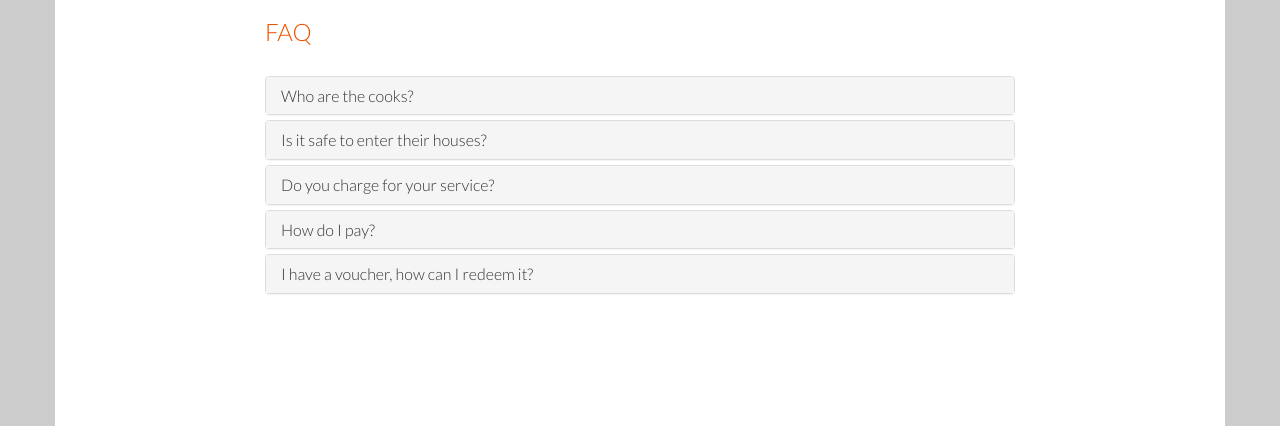
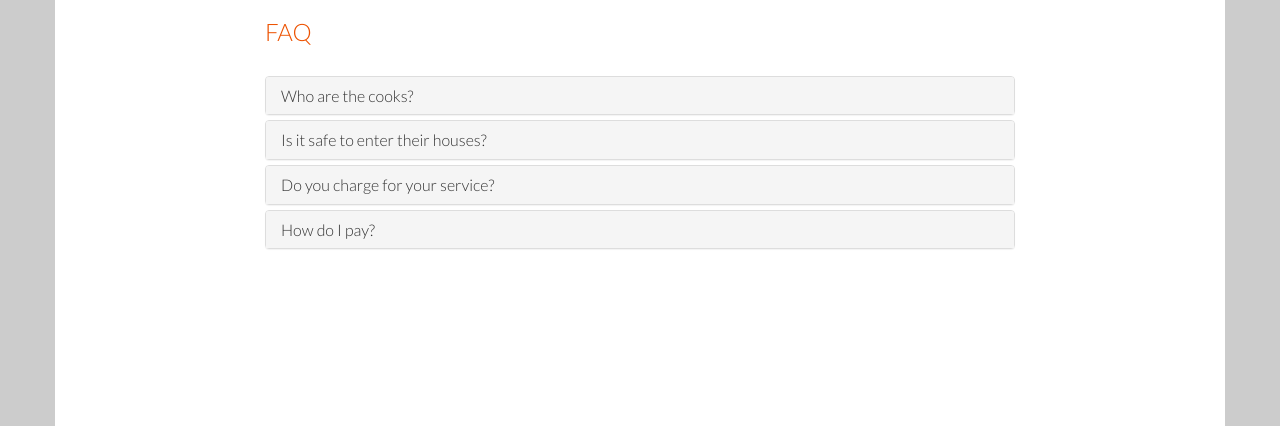
Before and after one commit to pabloportela/narda, a Django app: page /faq/ in a window 1280 px wide. Shown: the part 160-586 px from the top of the page. Run offline with Django 3.2, Linux system fonts and the light colour scheme; parts of the project's set-up code (start-up, migrations or seed data) failed here and were passed over; some libraries are stand-ins or nearby versions.

Commit message:
Improved FAQ. Had all search result item panel to be a hyperlink

```diff
--- a/templates/search/search_results_item.html
+++ b/templates/search/search_results_item.html
@@ -1,17 +1,14 @@
 {% load staticfiles %}
             <div class="row">
                 <div class="col-md-8 col-md-offset-2">
+                    <a href="{% url "kitchen_detail" meal_datetime=m.meal_datetime kitchen_slug=m.kitchen.slug number_of_guests=number_of_guests %}">
                     <div class="panel panel-default" style="border-radius: 0px;">
                         <div class="panel-body row">
                             <div class="col-md-3">
-                                <a href="{% url "kitchen_detail" meal_datetime=m.meal_datetime kitchen_slug=m.kitchen.slug number_of_guests=number_of_guests %}">
                                     <img src="/static/pictures/kitchens/{{m.kitchen.id}}/160x120/01.png" height="120" width="160"/>
-                                </a>
                             </div>
                             <div class="col-md-4">
-                                <a href="{% url "kitchen_detail" meal_datetime=m.meal_datetime kitchen_slug=m.kitchen.slug number_of_guests=number_of_guests %}">
                                     <span class="narda-orange kitchen-name">{{m.kitchen.name}}</span>
-                                </a>
                                 <br/>
                                 {{m.kitchen.summary}}
                             </div>
@@ -23,5 +20,6 @@
                             </div>
                         </div>
                     </div>
+                    </a>
                 </div>
             </div>
--- a/templates/site_info/faq.html
+++ b/templates/site_info/faq.html
@@ -40,7 +40,7 @@ Do you charge for your service?
     </div>
     <div id="collapseThree" class="panel-collapse collapse">
       <div class="panel-body">
-We charge a small reservation fee for the service. But that is deducted from the price you pay in the kitchen. So what you see from the kitchen's menu is the final proice you pay. No surprises.
+We charge a small advance payment of three euros, as a way to confirm you reservation. At the kitchen, you will pay what you consume minus three euros.
       </div>
     </div>
   </div>
@@ -52,19 +52,7 @@ How do I pay?
     </div>
     <div id="collapseFour" class="panel-collapse collapse">
       <div class="panel-body">
-You pay by credit card, information is collected by Stripe.
-      </div>
-    </div>
-  </div>
-  <div class="panel panel-default">
-    <div class="panel-heading" data-toggle="collapse" data-parent="#accordion" href="#collapseFive">
-      <h4 class="panel-title">
-I have a voucher, how can I redeem it?
-      </h4>
-    </div>
-    <div id="collapseFive" class="panel-collapse collapse">
-      <div class="panel-body">
-When selecting the payment method, click on the voucher option, enter your code, and press the "Book Meal" button.
+You pay by credit card, information is collected by Stripe. See <a href="//stripe.com">stripe.com</a>.
       </div>
     </div>
   </div>
```
